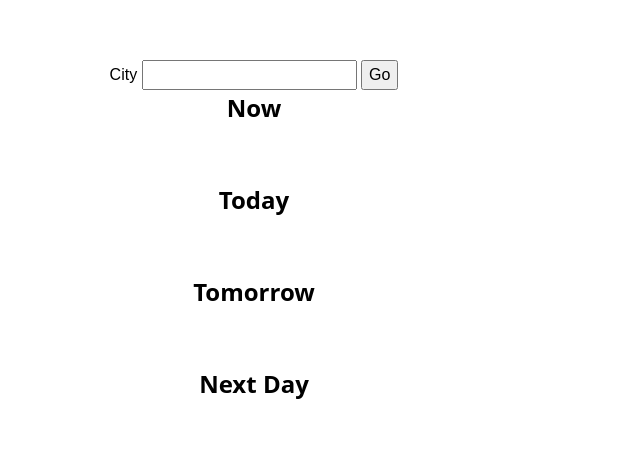
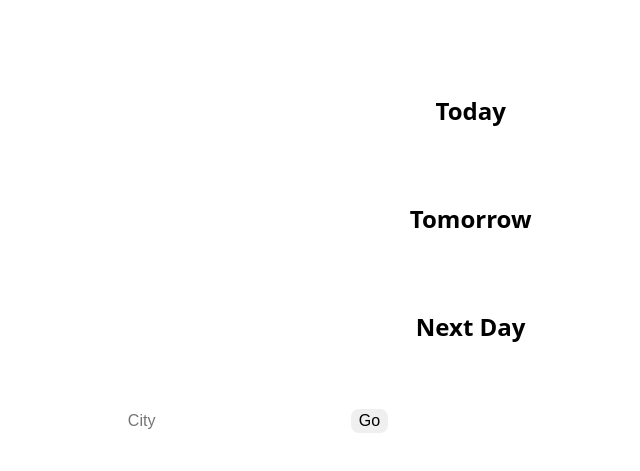
Before and after one commit to cobbland/weather-app, a website built with webpack: page src/template.html in a window 1280 px wide. Shown: the part 141-612 px from the top of the page, without its empty margins (386-1026 px from the left). Built offline with nearby package versions, Linux system fonts and the light colour scheme; no server answers.

Commit message:
Add styles

```diff
--- a/src/index.js
+++ b/src/index.js
@@ -67,4 +67,5 @@ weatherSearch.addEventListener("submit", (submit) =>{
     submit.preventDefault();
     weatherLocation = weatherSearchInput.value;
     buildWeather(weatherLocation);
+    weatherSearchInput.value = '';
 })
--- a/src/styles.css
+++ b/src/styles.css
@@ -19,6 +19,7 @@ body {
   color: black;
   font-family: Arial, sans-serif;
   transition: background-color 3s ease; /* Smooth transition */
+  padding: 1rem;
 }
 
 img, picture, video, canvas, svg {
@@ -48,12 +49,22 @@ h1, h2, h3, h4, h5, h6 {
 
 .all-weather {
   display: grid;
+  grid-template-columns: 2fr 1fr;
+  grid-template-rows: 1fr 1fr 1fr;
+  width: min(650px, 95%);
 }
 
 .container {
   display: flex;
   flex-direction: column;
   align-items: center;
+  padding: 0.5em;
+}
+
+.container.weather-container-now {
+  grid-row: 1 / -1;
+  font-size: 3.5em;
+  align-self: center;
 }
 
 .icon {
@@ -61,6 +72,36 @@ h1, h2, h3, h4, h5, h6 {
   margin-bottom: 0.5rem;
 }
 
+/* .container.weather-container-now .icon {
+  height: 9em;
+} */
+
 .icon > img {
   height: 100%;
 }
+
+.city-name {
+  font-size: 2.5em;
+  font-weight: bold;
+}
+
+form {
+  display: flex;
+  gap: 0.5em;
+}
+
+input {
+  border: none;
+  border-radius: 0.5em;
+  padding: 0 0.5em;
+}
+
+button {
+  border: none;
+  border-radius: 0.5em;
+  padding: 0 0.5em;
+}
+
+button:hover {
+  background-color: silver;
+}
--- a/src/template.html
+++ b/src/template.html
@@ -7,17 +7,10 @@
   </head>
   <body>
 
-    <form action="">
-      <label for="city">City</label>
-      <input type="text" name="city" id="city">
-      <button type="submit">Go</button>
-    </form>
-
     <div class="city-name"></div>
 
     <div class="all-weather">
       <div class="weather-container-now container">
-        <h2>Now</h2>
         <div class="icon"></div>
         <div class="weather"></div>
         <div class="temp"></div>
@@ -42,5 +35,12 @@
       </div>
     </div>
 
+
+
+    <form action="">
+      <input type="text" name="city" id="city" placeholder="City">
+      <button type="submit">Go</button>
+    </form>
+
   </body>
 </html>
```
